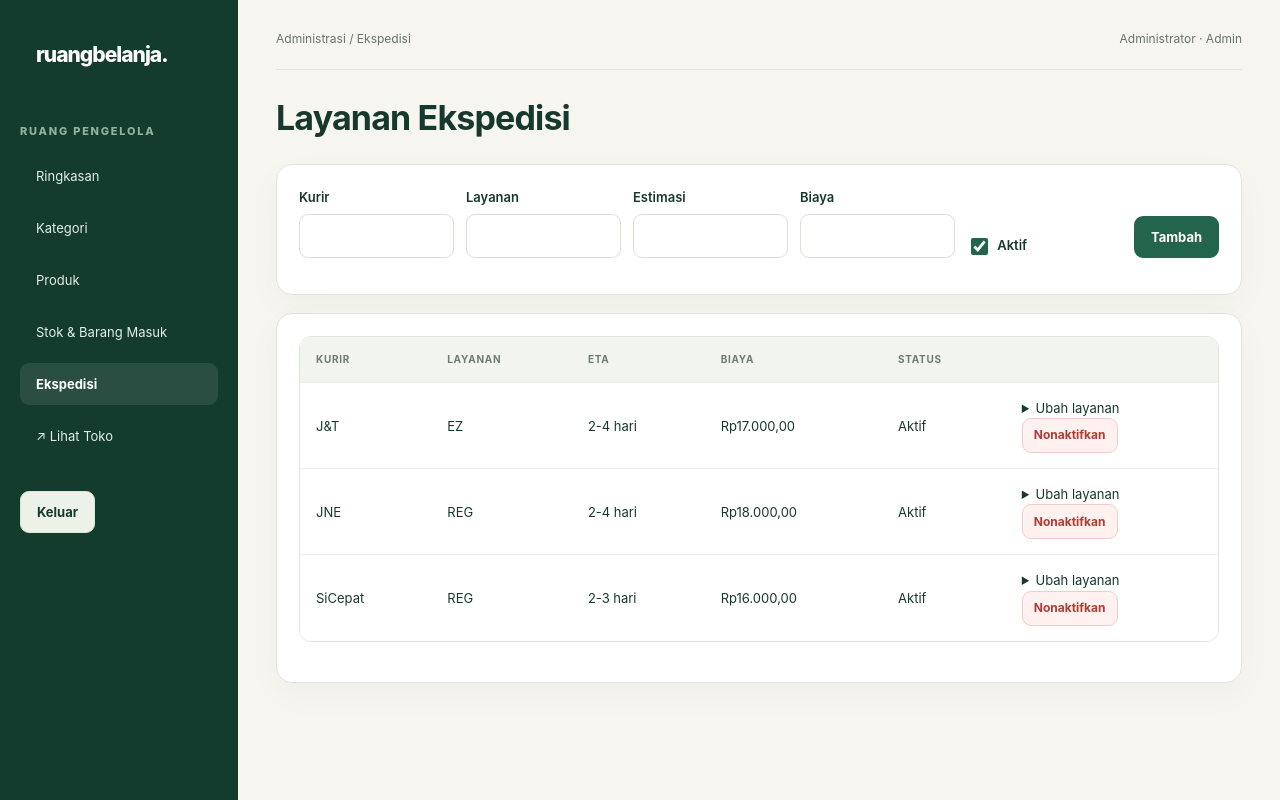
After one commit to keyyilaa/laravel-online-sales_109062530011, a Laravel app: page /admin/shipping in a window 1280 px wide. The commit adds this page. Run offline with Laravel 12, Linux system fonts and the light colour scheme; a user stored in the database is signed in; data comes from the database, SQL or seed files in the repository.

Commit message:
feat(shipping): add shipping service management, routes, and seeders

```diff
--- /dev/null
+++ b/app/Http/Controllers/Admin/ShippingServiceController.php
@@ -0,0 +1,53 @@
+<?php
+
+namespace App\Http\Controllers\Admin;
+
+use App\Http\Controllers\Controller;
+use App\Models\ShippingService;
+use Illuminate\Http\RedirectResponse;
+use Illuminate\Http\Request;
+use Illuminate\View\View;
+
+class ShippingServiceController extends Controller
+{
+    public function index(): View
+    {
+        return view('admin.shipping.index', [
+            'services' => ShippingService::orderBy('courier')->orderBy('service')->get(),
+        ]);
+    }
+
+    public function store(Request $request): RedirectResponse
+    {
+        $data = $request->validate([
+            'courier' => ['required', 'max:80'],
+            'service' => ['required', 'max:80'],
+            'eta' => ['nullable', 'max:80'],
+            'cost' => ['required', 'numeric', 'min:0'],
+        ]);
+        $data['is_active'] = $request->boolean('is_active');
+        ShippingService::create($data);
+
+        return back()->with('success', 'Layanan ekspedisi ditambahkan.');
+    }
+
+    public function update(Request $request, ShippingService $shippingService): RedirectResponse
+    {
+        $data = $request->validate([
+            'courier' => ['required', 'max:80'],
+            'service' => ['required', 'max:80'],
+            'eta' => ['nullable', 'max:80'],
+            'cost' => ['required', 'numeric', 'min:0'],
+        ]);
+        $data['is_active'] = $request->boolean('is_active');
+        $shippingService->update($data);
+
+        return back()->with('success', 'Layanan ekspedisi diperbarui.');
+    }
+
+    public function destroy(ShippingService $shippingService): RedirectResponse
+    {
+        $shippingService->update(['is_active' => false]);
+        return back()->with('success', 'Layanan ekspedisi dinonaktifkan.');
+    }
+}
--- a/database/seeders/DatabaseSeeder.php
+++ b/database/seeders/DatabaseSeeder.php
@@ -10,6 +10,8 @@ class DatabaseSeeder extends Seeder
     {
         $this->call([
             AdminUserSeeder::class,
+            MasterDataSeeder::class,
+            DemoProductSeeder::class,
         ]);
     }
 }
--- /dev/null
+++ b/resources/views/admin/shipping/index.blade.php
@@ -0,0 +1,44 @@
+@extends('layouts.admin')
+@section('title','Ekspedisi')
+@section('content')<h1>Layanan Ekspedisi</h1>
+<div class="card">
+<form method="POST" action="{{ route('admin.shipping.store') }}">@csrf<div class="row">
+<label>Kurir<input class="input" name="courier" required>
+</label>
+<label>Layanan<input class="input" name="service" required>
+</label>
+<label>Estimasi<input class="input" name="eta">
+</label>
+<label>Biaya<input class="input" type="number" step="0.01" name="cost" min="0" required>
+</label>
+<label>
+<input type="checkbox" name="is_active" value="1" checked> Aktif</label>
+<button class="btn">Tambah</button>
+</div>
+</form>
+</div>
+<div class="card">
+<div class="table-scroll"><table>
+<tr>
+<th>Kurir</th>
+<th>Layanan</th>
+<th>ETA</th>
+<th>Biaya</th>
+<th>Status</th>
+<th>
+</th>
+</tr>@foreach($services as $service)<tr>
+<td>{{ $service->courier }}</td>
+<td>{{ $service->service }}</td>
+<td>{{ $service->eta }}</td>
+<td>Rp{{ number_format($service->cost,2,',','.') }}</td>
+<td>{{ $service->is_active?'Aktif':'Nonaktif' }}</td>
+<td>
+<details><summary>Ubah layanan</summary><form style="display:block;min-width:260px" method="POST" action="{{ route('admin.shipping.update',$service) }}">@csrf @method('PUT')
+<label>Kurir<input name="courier" value="{{ $service->courier }}" required></label><label>Layanan<input name="service" value="{{ $service->service }}" required></label><label>Estimasi<input name="eta" value="{{ $service->eta }}"></label><label>Biaya<input name="cost" type="number" min="0" step="0.01" value="{{ $service->cost }}" required></label><label><input type="checkbox" name="is_active" value="1" @checked($service->is_active)>Aktif</label><button class="btn">Simpan Perubahan</button></form></details>
+<form method="POST" action="{{ route('admin.shipping.destroy',$service) }}">@csrf @method('DELETE')<button class="btn
+btn-danger">Nonaktifkan</button>
+</form>
+</td>
+</tr>@endforeach</table></div>
+</div>@endsection
--- a/resources/views/layouts/admin.blade.php
+++ b/resources/views/layouts/admin.blade.php
@@ -1,15 +1,39 @@
-<!DOCTYPE html><html lang="id"><head><meta charset="UTF-8"><meta name="viewport"
-content="width=device-width,initial-scale=1"><title>@yield('title','Dashboard') · Admin Ruang Belanja</title><link
-rel="stylesheet" href="{{ asset('css/store.css') }}"></head><body>
-<div class="admin-wrap"><aside class="admin-side"><a class="brand" href="{{ route('admin.dashboard')
-}}">ruangbelanja.</a><div class="eyebrow">Ruang Pengelola</div>
-@foreach([['admin.dashboard','Ringkasan'],['admin.categories.index','Kategori'],['admin.products.index','Produk'],['admin.stock.i
-ndex','Stok & Barang Masuk'],['admin.shipping.index','Ekspedisi'],['admin.orders.index','Transaksi']] as
-[$route,$label])@if(Route::has($route))<a href="{{ route($route) }}"
-@if(request()->routeIs($route==='admin.dashboard'?$route:str_replace('.index','.*',$route))) aria-current="page" @endif>{{
-$label }}</a>@endif
-@endforeach
-<a href="{{ route('shop.index') }}">↗️ Lihat Toko</a><form method="POST" action="{{ route('logout') }}">@csrf<button
-class="btn-light">Keluar</button></form></aside>
-<main class="admin-main"><div class="admin-context"><span>Administrasi / @yield('title','Dashboard')</span><span>{{ auth()->user()->name }} · Admin</span></div>@include('layouts.flash') @yield('content')</main></div><script src="{{
-asset('js/store.js') }}" defer></script></body></html>
+<!DOCTYPE html> <html lang="id"> <head> <meta charset="UTF-8"> <meta name="viewport" content="width=device-width,initial-scale=1"> <title>@yield('title','Dashboard') · Admin Ruang Belanja</title> <link rel="stylesheet" href="{{ asset('css/store.css') }}"> </head> <body> <div class="admin-wrap">
+<aside class="admin-side">
+    <a class="brand" href="{{ route('admin.dashboard') }}">ruangbelanja.</a>
+    <div class="eyebrow">Ruang Pengelola</div>
+
+    @foreach([
+        ['admin.dashboard', 'Ringkasan'],
+        ['admin.categories.index', 'Kategori'],
+        ['admin.products.index', 'Produk'],
+        ['admin.stock.index', 'Stok & Barang Masuk'],
+        ['admin.shipping.index', 'Ekspedisi'],
+        ['admin.orders.index', 'Transaksi'],
+    ] as [$route, $label])
+        @if(Route::has($route))
+            <a href="{{ route($route) }}"
+               @if(request()->routeIs($route === 'admin.dashboard' ? $route : str_replace('.index', '.*', $route))) aria-current="page" @endif>
+                {{ $label }}
+            </a>
+        @endif
+    @endforeach
+
+    <a href="{{ route('shop.index') }}">&#8599;&#xFE0E; Lihat Toko</a>
+
+    <form method="POST" action="{{ route('logout') }}">
+        @csrf
+        <button class="btn-light">Keluar</button>
+    </form>
+</aside>
+
+<main class="admin-main">
+    <div class="admin-context">
+        <span>Administrasi / @yield('title','Dashboard')</span>
+        <span>{{ auth()->user()->name }} · Admin</span>
+    </div>
+
+    @include('layouts.flash')
+    @yield('content')
+</main>
+</div> <script src="{{ asset('js/store.js') }}" defer></script> </body> </html>
--- a/routes/web.php
+++ b/routes/web.php
@@ -4,6 +4,8 @@ use App\Http\Controllers\AuthController;
 use Illuminate\Support\Facades\Route;
 use App\Http\Controllers\Admin\CategoryController;
 use App\Http\Controllers\Admin\ProductController as AdminProductController;
+use App\Http\Controllers\Admin\ShippingServiceController;
+use App\Http\Controllers\Admin\StockController;
 
 
 
@@ -29,4 +31,16 @@ Route::prefix('admin')->name('admin.')->middleware(['auth', 'role:admin'])->grou
     Route::put('/categories/{category}', [CategoryController::class, 'update'])->name('categories.update');
     Route::delete('/categories/{category}', [CategoryController::class, 'destroy'])->name('categories.destroy');
     Route::resource('products', AdminProductController::class)->except('show');
+
+    // M3 - Barang masuk dan histori stok
+    Route::get('/stock', [StockController::class, 'index'])->name('stock.index');
+    Route::get('/stock/create', [StockController::class, 'create'])->name('stock.create');
+    Route::post('/stock', [StockController::class, 'store'])->name('stock.store');
+
+    // M3 - Layanan ekspedisi
+    Route::get('/shipping', [ShippingServiceController::class, 'index'])->name('shipping.index');
+    Route::post('/shipping', [ShippingServiceController::class, 'store'])->name('shipping.store');
+    Route::put('/shipping/{shippingService}', [ShippingServiceController::class, 'update'])->name('shipping.update');
+    Route::delete('/shipping/{shippingService}', [ShippingServiceController::class, 'destroy'])->name('shipping.destroy');
+
 });
```
Also changed, not shown: database/seeders/DemoProductSeeder.php (added, +86 -0 lines), database/seeders/MasterDataSeeder.php (added, +31 -0 lines).
